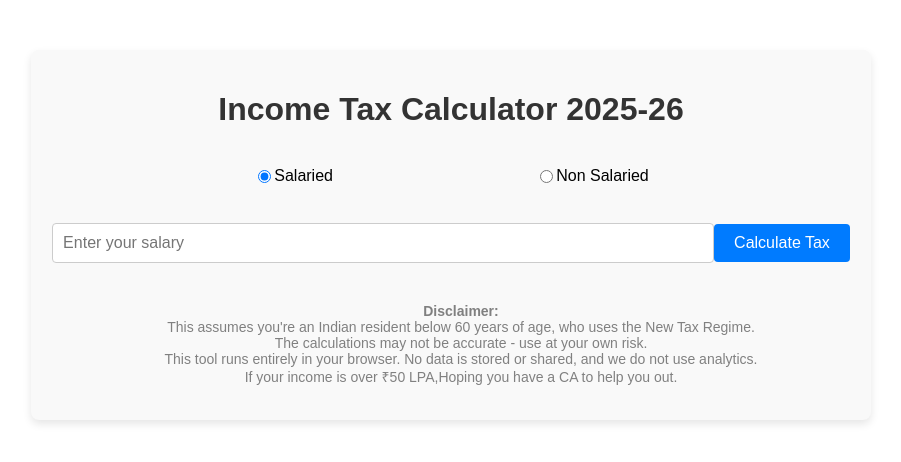
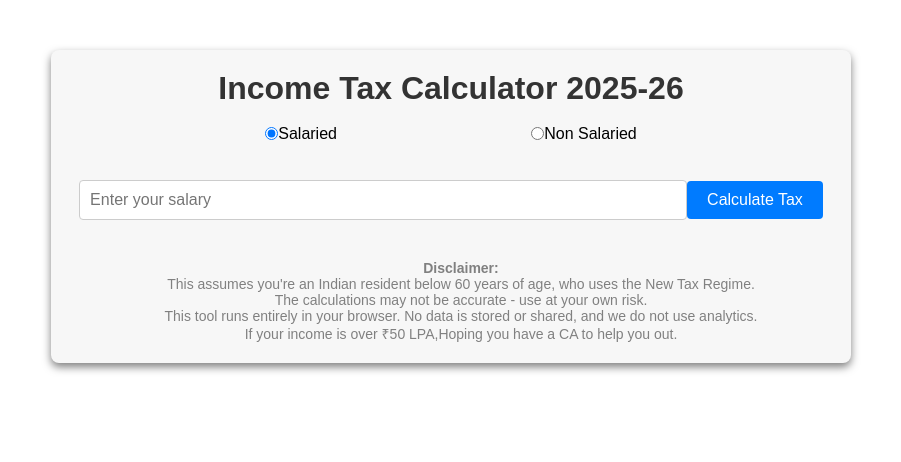
Before and after one commit to rghvgrv/tax-calculator, a React (Vite) app: page / in a window 1280 px wide. Shown: the top 462 px of the page, without its empty margins (189-1090 px from the left). Built offline with nearby package versions, Linux system fonts and the light colour scheme.

Commit message:
add style

```diff
--- a/src/App.css
+++ b/src/App.css
@@ -1,12 +1,19 @@
 /* General Styles */
+
+* {
+  margin: 0;
+  padding: 0;
+  box-sizing: border-box;
+}
+
 .App {
   font-family: Arial, sans-serif;
   text-align: center;
   margin-top: 50px;
   padding: 20px;
-  background-color: #f9f9f9;
+  background-color: #f7f7f7;
   border-radius: 8px;
-  box-shadow: 0 4px 8px rgba(0, 0, 0, 0.1);
+  box-shadow: 0 4px 8px rgba(0, 0, 0, 0.5);
   max-width: 800px;
   margin-left: auto;
   margin-right: auto;
--- a/src/App.jsx
+++ b/src/App.jsx
@@ -12,6 +12,7 @@ const TaxCalculator = () => {
   const [isSalaried, setIsSalaried] = useState(true);
   const [marginalSalary, setMarginalSalary] = useState(0);
   const [showTaxFreeMessage, setShowTaxFreeMessage] = useState(false);
+  const [showDeductionMessage, setShowDeductionMessage] = useState(false);
 
   const formatINR = (amount) => {
     return amount.toLocaleString('en-IN', { style: 'currency', currency: 'INR', maximumFractionDigits: 0 });
@@ -115,6 +116,8 @@ const TaxCalculator = () => {
       (totalIncome <= 1275000 && isSalaried) || (!isSalaried && totalIncome <= 1200000)
     );
 
+    setShowDeductionMessage(isSalaried && totalIncome > 75000);
+
     setFullIncome(parseFloat(income));
   };
 
@@ -161,10 +164,12 @@ const TaxCalculator = () => {
               <td colSpan="2"><strong>Your Income </strong></td>
               <td><strong>{formatINR(fullIncome)}</strong></td>
             </tr>
+            {showDeductionMessage && (
           <tr>
               <td colSpan="2"><strong>Your Taxable Income (Total Income - Standard Deduction) </strong></td>
               <td><strong>{formatINR(taxableIncome)}</strong></td>
             </tr>
+            )}
             <tr>
               <th>Income Range</th>
               <th>Tax Rate</th>
```
